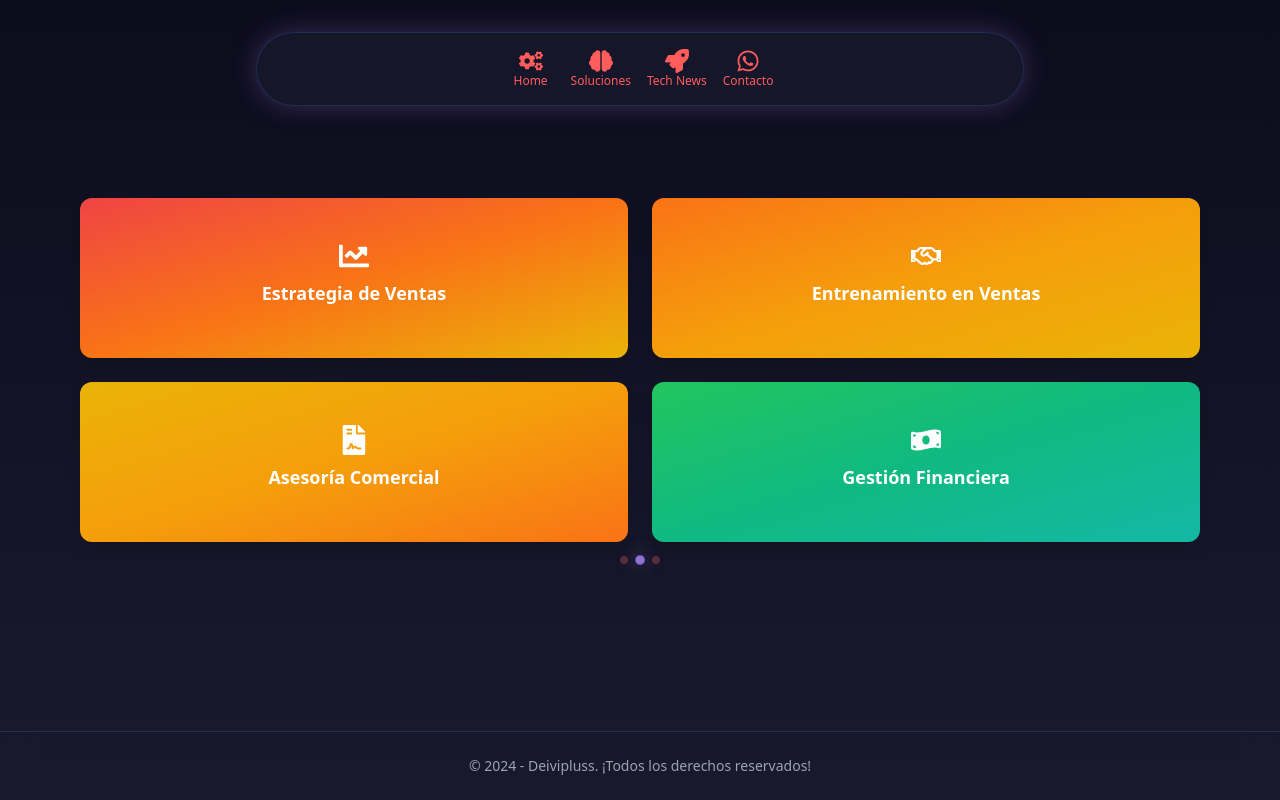
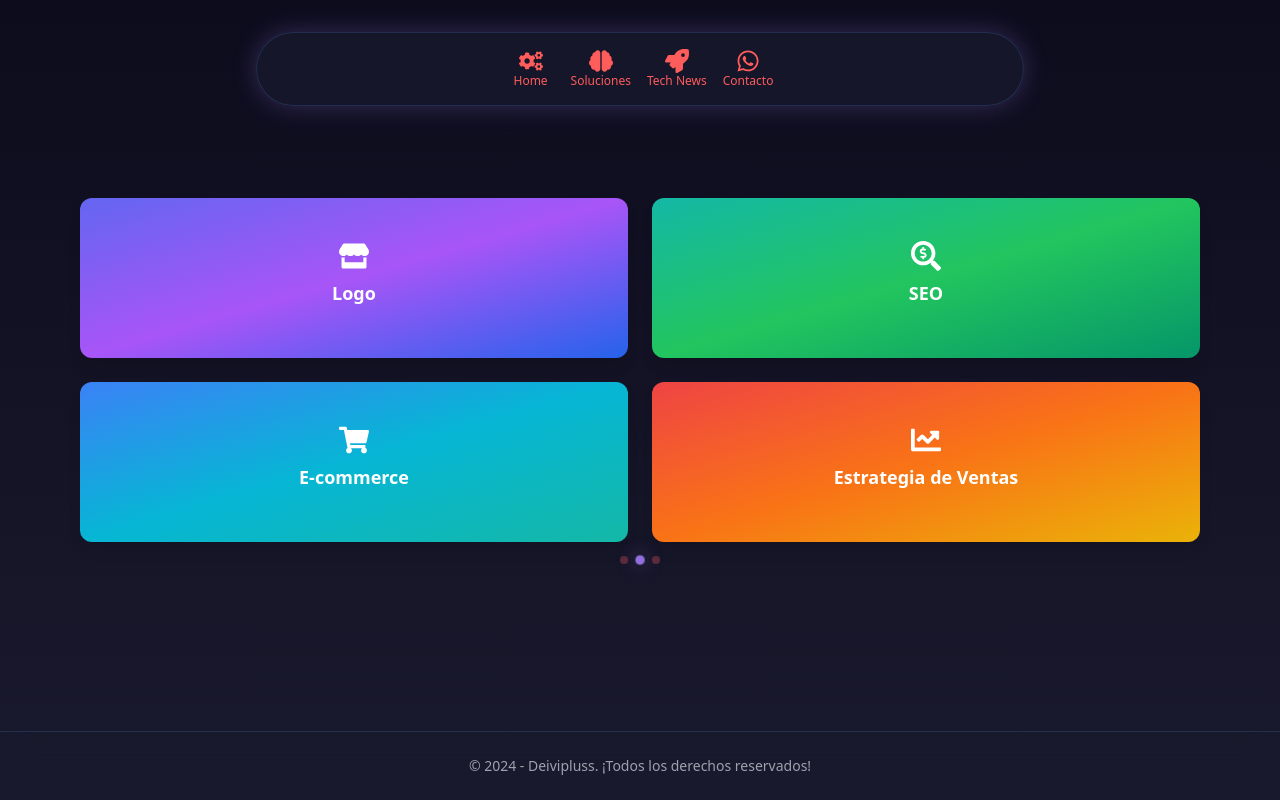
Before and after one commit to deivipluss/landing, a Next.js app: page /negocios in a window 1280 px wide. Built offline with nearby package versions, Linux system fonts and the light colour scheme.

Commit message:
menufinal

```diff
--- a/app/negocios/page.tsx
+++ b/app/negocios/page.tsx
@@ -23,54 +23,43 @@ import 'swiper/css';
 import 'swiper/css/pagination';
 import HomeNavigation from "@/components/HomeNavigation";
 
-type CardKey = 'branding' | 'marketingDigital' | 'contentManager' | 'communityManager' | 'socialMediaManager' | 'landingPages' | 'seo' | 'ecommerce' | 'estrategiaVentas' | 'entrenamientoVentas' | 'asesoriaComercial' | 'gestionFinanciera';
+type CardKey = 'logo' | 'contentManager' | 'communityManager' | 'socialMediaManager' | 'landingPages' | 'seo' | 'ecommerce' | 'estrategiaVentas' | 'tomaDecisiones' | 'entrenamientoVentas' | 'asesoriaComercial' | 'gestionFinanciera';
 
 const cardData: { [key in CardKey]: { title: string; description: string; icon: JSX.Element; gradient: string; link: string; parent?: string } } = {
-  branding: {
-    title: "Branding Comercial",
-    description: "Creamos una identidad de marca poderosa para tu negocio que conecta con tus clientes ideales y te diferencia de la competencia.",
+  logo: {
+    title: "Logo",
+    description: "Creamos una identidad visual poderosa para tu negocio que conecta con tus clientes ideales y te diferencia de la competencia.",
     icon: <FaStore className="text-3xl group-hover:rotate-180 transition-transform duration-500" />,
     gradient: "bg-gradient-to-br from-indigo-500 via-purple-500 to-blue-600",
-    link: "/contacto?servicio=branding"
-  },
-  marketingDigital: {
-    title: "Marketing Digital",
-    description: "Estrategias personalizadas para atraer clientes, aumentar ventas y hacer crecer tu negocio en el entorno digital.",
-    icon: <FaChartLine className="text-3xl group-hover:scale-110 transition-transform duration-500" />,
-    gradient: "bg-gradient-to-br from-purple-500 via-violet-500 to-indigo-500",
-    link: "/contacto?servicio=marketingDigital"
+    link: "/contacto?servicio=logo"
   },
   contentManager: {
     title: "Content Manager",
     description: "Creación y gestión de contenido relevante y valioso para tu audiencia, con enfoque en conversión y engagement.",
     icon: <FaPencilAlt className="text-3xl group-hover:scale-110 transition-transform duration-500" />,
     gradient: "bg-gradient-to-br from-purple-400 via-violet-500 to-indigo-500",
-    link: "/contacto?servicio=contentManager",
-    parent: "Marketing Digital"
+    link: "/contacto?servicio=contentManager"
   },
   communityManager: {
     title: "Community Manager",
     description: "Gestión profesional de la comunicación con tu comunidad digital para aumentar la fidelización y el engagement.",
     icon: <FaUsers className="text-3xl group-hover:scale-110 transition-transform duration-500" />,
     gradient: "bg-gradient-to-br from-purple-400 via-violet-500 to-indigo-500",
-    link: "/contacto?servicio=communityManager",
-    parent: "Marketing Digital"
+    link: "/contacto?servicio=communityManager"
   },
   socialMediaManager: {
     title: "Social Media Manager",
     description: "Estrategia, planificación y gestión integral de tus redes sociales con enfoque en resultados tangibles.",
     icon: <FaChartLine className="text-3xl group-hover:scale-110 transition-transform duration-500" />,
     gradient: "bg-gradient-to-br from-purple-400 via-violet-500 to-indigo-500",
-    link: "/contacto?servicio=socialMediaManager",
-    parent: "Marketing Digital"
+    link: "/contacto?servicio=socialMediaManager"
   },
   landingPages: {
     title: "Landing Pages",
     description: "Diseño de páginas de aterrizaje optimizadas para convertir visitantes en leads y clientes.",
     icon: <FaDesktop className="text-3xl group-hover:scale-110 transition-transform duration-500" />,
     gradient: "bg-gradient-to-br from-purple-400 via-violet-500 to-indigo-500",
-    link: "/contacto?servicio=landingPages",
-    parent: "Marketing Digital"
+    link: "/contacto?servicio=landingPages"
   },
   seo: {
     title: "SEO",
@@ -92,6 +81,13 @@ const cardData: { [key in CardKey]: { title: string; description: string; icon:
     icon: <FaChartLine className="text-3xl group-hover:rotate-180 transition-transform duration-500" />,
     gradient: "bg-gradient-to-br from-red-500 via-orange-500 to-yellow-500",
     link: "/contacto?servicio=estrategiaVentas"
+  },
+  tomaDecisiones: {
+    title: "Toma de Decisiones",
+    description: "Metodologías y herramientas para facilitar procesos de toma de decisiones estratégicas basadas en datos.",
+    icon: <FaBrain className="text-3xl group-hover:scale-110 transition-transform duration-500" />,
+    gradient: "bg-gradient-to-br from-blue-500 via-indigo-500 to-violet-500",
+    link: "/contacto?servicio=tomaDecisiones"
   },
   entrenamientoVentas: {
     title: "Entrenamiento en Ventas",
@@ -215,14 +211,14 @@ const Negocios = () => {
     }
   };
 
-  // Organizamos las tarjetas principales primero, seguidas por los servicios de marketing digital
-  const mainServices = ['branding', 'marketingDigital', 'seo', 'ecommerce', 'estrategiaVentas', 'entrenamientoVentas', 'asesoriaComercial', 'gestionFinanciera'];
-  const marketingServices = ['contentManager', 'communityManager', 'socialMediaManager', 'landingPages'];
+  // Reorganizamos los servicios para que los de comunicación digital aparezcan primero
+  const digitalServices = ['contentManager', 'communityManager', 'socialMediaManager', 'landingPages'];
+  const mainServices = ['logo', 'seo', 'ecommerce', 'estrategiaVentas', 'tomaDecisiones', 'entrenamientoVentas', 'asesoriaComercial', 'gestionFinanciera'];
 
   const cardGroups = [
+    digitalServices as CardKey[], // Estos aparecen primero
     mainServices.slice(0, 4) as CardKey[],
-    mainServices.slice(4) as CardKey[],
-    marketingServices as CardKey[]
+    mainServices.slice(4) as CardKey[]
   ];
 
   return (
```
